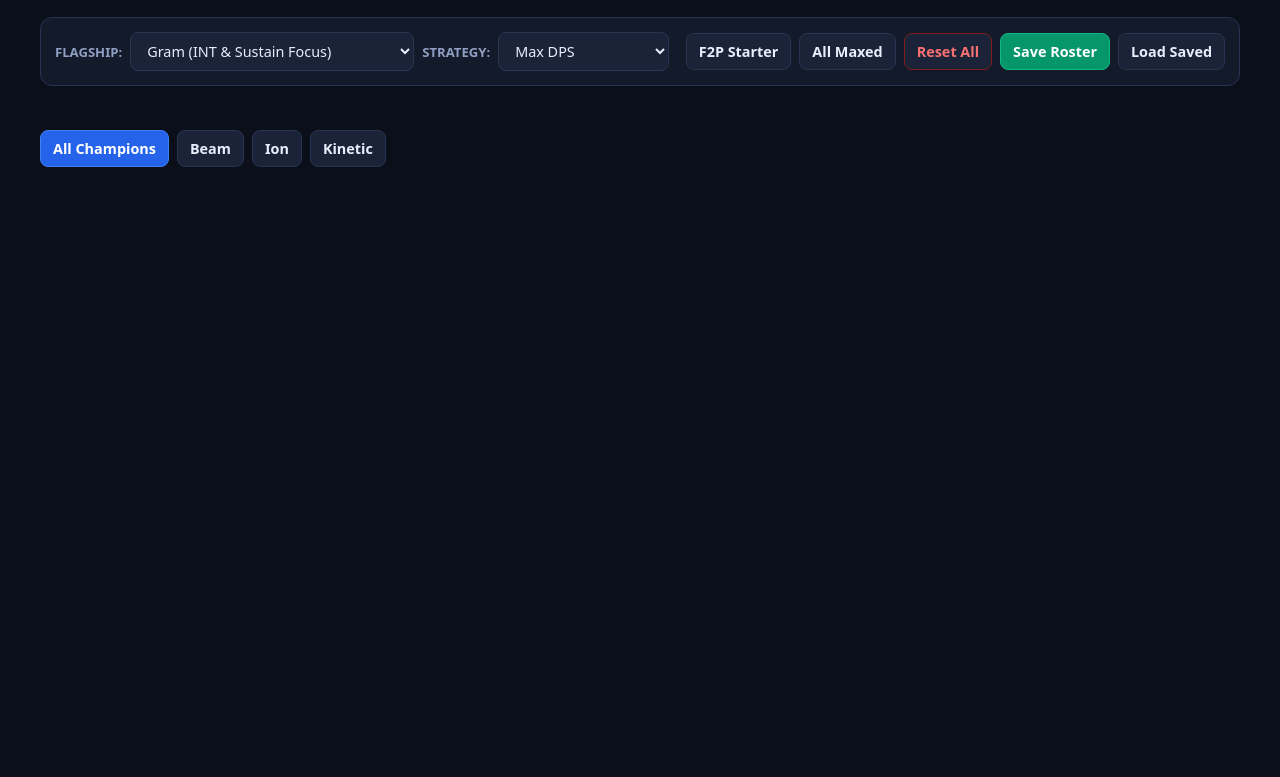
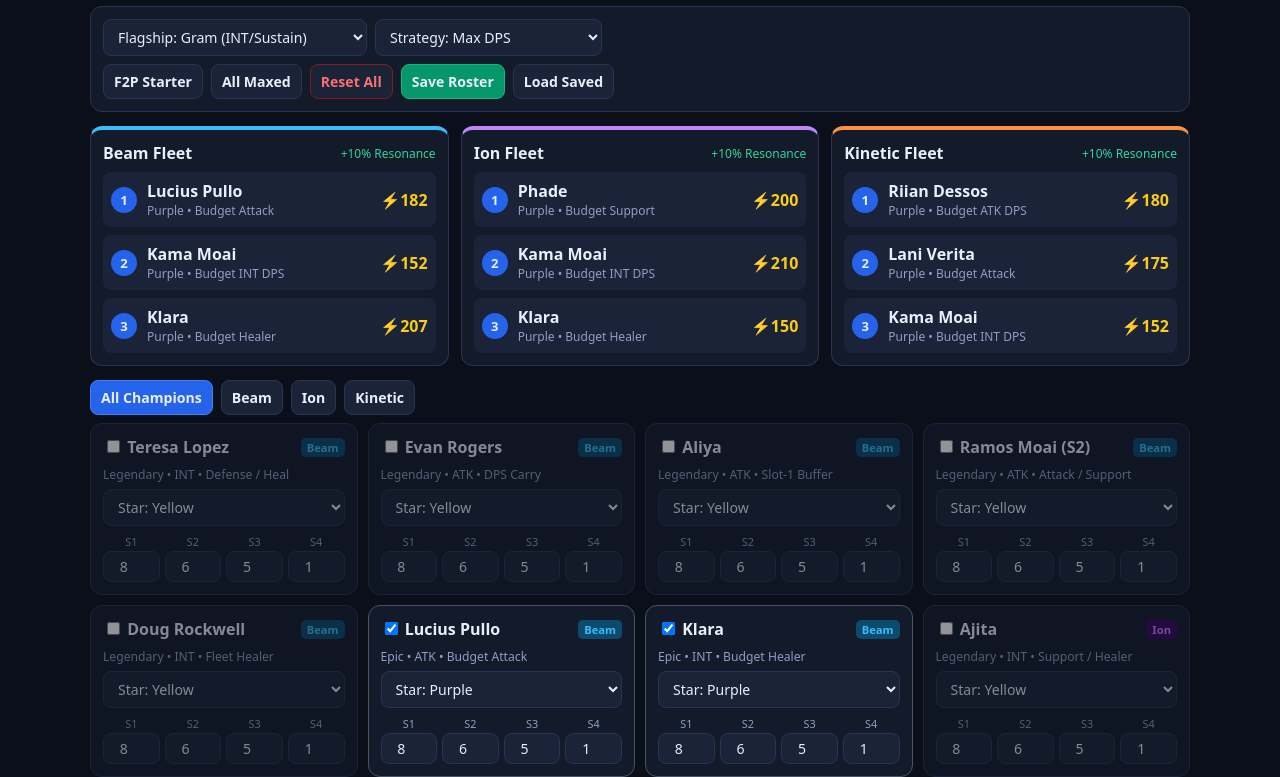
Before and after one commit to TheBansidhe/FGF-fleet-calculator, a plain HTML site: page index.html in a window 1280 px wide. Shown: the part 80-857 px from the top of the page. Before the commit the page ends 800 px from the top, so only its background shows below. Drawn offline with Linux system fonts and the light colour scheme.

Commit message:
Refactor HTML structure and styles for optimization

```diff
--- a/index.html
+++ b/index.html
@@ -1,189 +1,146 @@
 <!DOCTYPE html>
 <html lang="en">
 <head>
-<meta charset="UTF-8" />
-<meta name="viewport" content="width=device-width, initial-scale=1.0" />
-<title>Foundation: Galactic Frontier — Space Fleet Optimizer</title>
+<meta charset="UTF-8"><meta name="viewport" content="width=device-width,initial-scale=1">
+<title>FGF Space Fleet Optimizer</title>
 <style>
-  :root {
-    --bg: #0b0f19;
-    --panel: #131a2a;
-    --panel-2: #1a2338;
-    --border: #283552;
-    --text: #e8eefc;
-    --muted: #8f9ec2;
-    --beam: #38bdf8;
-    --ion: #c084fc;
-    --kinetic: #fb923c;
-    --gold: #facc15;
-    --green: #34d399;
-    --red: #f87171;
-  }
-  * { box-sizing: border-box; font-family: system-ui, -apple-system, Segoe UI, Roboto, sans-serif; }
-  body { margin: 0; background: var(--bg); color: var(--text); padding: 16px; }
-  .container { max-width: 1200px; margin: 0 auto; }
-  header { text-align: center; margin-bottom: 20px; }
-  h1 { margin: 0 0 6px; font-size: 1.6rem; letter-spacing: 0.5px; }
-  .subtitle { color: var(--muted); font-size: 0.92rem; margin: 0; }
-
-  .controls-bar {
-    display: flex; flex-wrap: wrap; gap: 12px; align-items: center; justify-content: space-between;
-    background: var(--panel); border: 1px solid var(--border); border-radius: 12px; padding: 14px; margin-bottom: 20px;
-  }
-  .control-group { display: flex; flex-wrap: wrap; gap: 8px; align-items: center; }
-  label.lbl { font-size: 0.82rem; color: var(--muted); font-weight: 600; text-transform: uppercase; }
-  select, button, input[type="text"], input[type="number"] {
-    background: var(--panel-2); color: var(--text); border: 1px solid var(--border);
-    border-radius: 8px; padding: 8px 12px; font-size: 0.9rem;
-  }
-  button { cursor: pointer; font-weight: 600; transition: 0.15s; }
-  button:hover { border-color: var(--beam); background: #222f4b; }
-  button.primary { background: #2563eb; border-color: #3b82f6; color: #fff; }
-  button.primary:hover { background: #1d4ed8; }
-  button.save-btn { background: #059669; border-color: #10b981; color: #fff; }
-  button.save-btn:hover { background: #047857; }
-  button.danger { border-color: #7f1d1d; color: var(--red); }
-
-  /* Results Section */
-  .results-grid {
-    display: grid; grid-template-columns: repeat(auto-fit, minmax(320px, 1fr)); gap: 16px; margin-bottom: 24px;
-  }
-  .fleet-card {
-    background: var(--panel); border: 1px solid var(--border); border-radius: 12px; padding: 16px;
-    border-top: 4px solid var(--border);
-  }
-  .fleet-card.Beam { border-top-color: var(--beam); }
-  .fleet-card.Ion { border-top-color: var(--ion); }
-  .fleet-card.Kinetic { border-top-color: var(--kinetic); }
-  .fleet-header { display: flex; justify-content: space-between; align-items: center; margin-bottom: 12px; }
-  .fleet-title { font-size: 1.15rem; font-weight: 700; }
-  .res-badge { font-size: 0.78rem; padding: 3px 8px; border-radius: 999px; background: var(--panel-2); color: var(--green); border: 1px solid #1e3a3a; }
-
-  .slot-row {
-    display: flex; align-items: center; gap: 10px; background: var(--panel-2);
-    border: 1px solid var(--border); border-radius: 8px; padding: 10px; margin-bottom: 8px;
-  }
-  .slot-num {
-    width: 28px; height: 28px; border-radius: 50%; background: #2563eb; color: #fff;
-    display: flex; align-items: center; justify-content: center; font-weight: 700; font-size: 0.85rem; flex-shrink: 0;
-  }
-  .slot-info { flex: 1; }
-  .slot-name { font-weight: 700; font-size: 0.95rem; }
-  .slot-meta { font-size: 0.78rem; color: var(--muted); }
-  .slot-score { font-weight: 700; font-size: 0.85rem; color: var(--gold); }
-
-  /* Filter Tabs */
-  .filter-tabs { display: flex; gap: 8px; margin-bottom: 14px; flex-wrap: wrap; }
-  .tab-btn.active { background: #2563eb; border-color: #3b82f6; color: #fff; }
-
-  /* Champions Grid */
-  .champ-grid {
-    display: grid; grid-template-columns: repeat(auto-fill, minmax(270px, 1fr)); gap: 12px;
-  }
-  .champ-card {
-    background: var(--panel); border: 1px solid var(--border); border-radius: 10px; padding: 12px;
-    opacity: 0.55; transition: 0.15s;
-  }
-  .champ-card.owned { opacity: 1; border-color: #475569; box-shadow: 0 4px 14px rgba(0,0,0,0.25); }
-  .champ-top { display: flex; justify-content: space-between; align-items: center; margin-bottom: 8px; }
-  .champ-check { display: flex; align-items: center; gap: 8px; cursor: pointer; font-weight: 700; font-size: 1rem; }
-  .champ-check input { width: 18px; height: 18px; cursor: pointer; }
-  .tag { font-size: 0.72rem; padding: 2px 7px; border-radius: 6px; font-weight: 700; text-transform: uppercase; }
-  .tag.Beam { background: rgba(56,189,248,0.15); color: var(--beam); }
-  .tag.Ion { background: rgba(192,132,252,0.15); color: var(--ion); }
-  .tag.Kinetic { background: rgba(251,146,60,0.15); color: var(--kinetic); }
-  .champ-role { font-size: 0.78rem; color: var(--muted); margin-bottom: 10px; }
-
-  .inputs-row { display: flex; flex-direction: column; gap: 8px; }
-  .star-select { width: 100%; padding: 6px 8px; font-size: 0.85rem; }
-  .skills-grid { display: grid; grid-template-columns: repeat(4, 1fr); gap: 6px; }
-  .skill-box { display: flex; flex-direction: column; align-items: center; }
-  .skill-box span { font-size: 0.68rem; color: var(--muted); margin-bottom: 2px; }
-  .skill-box input { width: 100%; padding: 5px 4px; text-align: center; font-size: 0.85rem; }
-
-  .toast {
-    position: fixed; bottom: 20px; right: 20px; background: #059669; color: #fff;
-    padding: 10px 16px; border-radius: 8px; font-weight: 600; display: none; box-shadow: 0 6px 20px rgba(0,0,0,0.4);
-  }
+*{box-sizing:border-box;font-family:system-ui,sans-serif}
+body{margin:0;background:#0b0f19;color:#e8eefc;padding:14px}
+.wrap{max-width:1100px;margin:auto}
+h1{font-size:1.4rem;text-align:center;margin:0 0 6px}
+.sub{color:#8f9ec2;font-size:.88rem;text-align:center;margin:0 0 16px}
+.bar,.card,.fleet{background:#131a2a;border:1px solid #283552;border-radius:12px;padding:12px;margin-bottom:14px}
+.row{display:flex;flex-wrap:wrap;gap:8px;align-items:center;margin-bottom:8px}
+select,button,input{background:#1a2338;color:#e8eefc;border:1px solid #283552;border-radius:8px;padding:7px 10px;font-size:.88rem}
+button{font-weight:700;cursor:pointer}
+.btn-g{background:#059669;border-color:#10b981}.btn-b{background:#2563eb;border-color:#3b82f6}.btn-r{color:#f87171;border-color:#7f1d1d}
+.fleets{display:grid;grid-template-columns:repeat(auto-fit,minmax(290px,1fr));gap:12px}
+.fleet.Beam{border-top:4px solid #38bdf8}.fleet.Ion{border-top:4px solid #c084fc}.fleet.Kinetic{border-top:4px solid #fb923c}
+.slot{display:flex;align-items:center;gap:10px;background:#1a2338;border-radius:8px;padding:8px;margin-top:8px}
+.num{width:26px;height:26px;border-radius:50%;background:#2563eb;display:flex;align-items:center;justify-content:center;font-weight:700;font-size:.82rem}
+.grid{display:grid;grid-template-columns:repeat(auto-fill,minmax(260px,1fr));gap:10px}
+.card{opacity:.55;margin:0}.card.on{opacity:1;border-color:#475569}
+.tag{font-size:.7rem;padding:2px 6px;border-radius:5px;font-weight:700}
+.Beam .tag,.tag.Beam{background:#0c4a6e;color:#38bdf8}.Ion .tag,.tag.Ion{background:#3b0764;color:#c084fc}.Kinetic .tag,.tag.Kinetic{background:#431407;color:#fb923c}
+.sk{display:grid;grid-template-columns:repeat(4,1fr);gap:5px;margin-top:8px}
+.sk div{text-align:center;font-size:.68rem;color:#8f9ec2}
+.sk input{width:100%;text-align:center;padding:5px 2px;margin-top:2px}
 </style>
 </head>
 <body>
-<div class="container">
-  <header>
+<div class="wrap">
 <h1>Foundation: Galactic Frontier — Space Fleet Optimizer</h1>
-    <p class="subtitle">Check the champions you own, set their Star Tier &amp; 4 Space Skill Levels, and get your optimal Beam, Ion &amp; Kinetic lineups.</p>
-  </header>
-
-  <div class="controls-bar">
-    <div class="control-group">
-      <label class="lbl">Flagship:</label>
-      <select id="flagshipSelect" onchange="calculateFleets()">
-        <option value="Gram">Gram (INT &amp; Sustain Focus)</option>
-        <option value="Opportunity">Opportunity (ATK &amp; Burst Focus)</option>
-        <option value="Demerzel">Demerzel (ATK &amp; PvP Debuff Focus)</option>
-        <option value="Gungnir">Gungnir (Neutral / Base Stats)</option>
+<p class="sub">Check your owned heroes, set Star Tier & 4 Space Skills, and view your optimal lineups.</p>
+<div class="bar">
+  <div class="row">
+    <select id="ship" onchange="calc()">
+      <option value="Gram">Flagship: Gram (INT/Sustain)</option>
+      <option value="Opportunity">Flagship: Opportunity (ATK/Burst)</option>
+      <option value="Demerzel">Flagship: Demerzel (ATK/PvP)</option>
+      <option value="Gungnir">Flagship: Gungnir (Neutral)</option>
     </select>
-
-      <label class="lbl">Strategy:</label>
-      <select id="strategySelect" onchange="calculateFleets()">
-        <option value="dps">Max DPS</option>
-        <option value="sustain">Balanced / Sustain</option>
+    <select id="mode" onchange="calc()">
+      <option value="dps">Strategy: Max DPS</option>
+      <option value="sustain">Strategy: Balanced / Sustain</option>
     </select>
   </div>
-
-    <div class="control-group">
-      <button onclick="applyPreset('f2p')">F2P Starter</button>
-      <button onclick="applyPreset('max')">All Maxed</button>
-      <button class="danger" onclick="applyPreset('reset')">Reset All</button>
-      <button class="save-btn" onclick="saveRoster()">Save Roster</button>
-      <button onclick="loadRoster(true)">Load Saved</button>
+  <div class="row" style="margin:0">
+    <button onclick="preset('f2p')">F2P Starter</button>
+    <button onclick="preset('max')">All Maxed</button>
+    <button class="btn-r" onclick="preset('reset')">Reset All</button>
+    <button class="btn-g" onclick="save()">Save Roster</button>
+    <button onclick="load(1)">Load Saved</button>
   </div>
 </div>
-
-  <!-- Optimal Lineups Output -->
-  <div class="results-grid" id="resultsGrid"></div>
-
-  <!-- Archetype Filter -->
-  <div class="filter-tabs">
-    <button class="tab-btn active" onclick="setFilter('All', this)">All Champions</button>
-    <button class="tab-btn" onclick="setFilter('Beam', this)">Beam</button>
-    <button class="tab-btn" onclick="setFilter('Ion', this)">Ion</button>
-    <button class="tab-btn" onclick="setFilter('Kinetic', this)">Kinetic</button>
+<div class="fleets" id="out"></div>
+<div class="row" id="tabs">
+  <button class="btn-b" onclick="filt('All',this)">All Champions</button>
+  <button onclick="filt('Beam',this)">Beam</button>
+  <button onclick="filt('Ion',this)">Ion</button>
+  <button onclick="filt('Kinetic',this)">Kinetic</button>
 </div>
-
-  <!-- Champions Roster Grid -->
-  <div class="champ-grid" id="champGrid"></div>
+<div class="grid" id="list"></div>
 </div>
-
-<div class="toast" id="toast">Roster saved to your browser!</div>
-
 <script>
-const STAR_TIERS = [
-  { label: "Blue", mult: 1.00 },
-  { label: "Purple", mult: 1.18 },
-  { label: "Yellow", mult: 1.38 },
-  { label: "Orange", mult: 1.62 },
-  { label: "Red (Awakened)", mult: 1.92 },
-  { label: "Rainbow / Prism", mult: 2.25 }
+const STARS=[["Blue",1],["Purple",1.18],["Yellow",1.38],["Orange",1.62],["Red (Awakened)",1.92],["Rainbow",2.25]];
+const DATA=[
+["teresa","Teresa Lopez","Beam","Legendary","INT","Defense / Heal",3,108,35],
+["evan","Evan Rogers","Beam","Legendary","ATK","DPS Carry",3,105,0],
+["aliya","Aliya","Beam","Legendary","ATK","Slot-1 Buffer",1,100,8],
+["ramos","Ramos Moai (S2)","Beam","Legendary","ATK","Attack / Support",2,104,10],
+["doug","Doug Rockwell","Beam","Legendary","INT","Fleet Healer",3,94,32],
+["lucius","Lucius Pullo","Beam","Epic","ATK","Budget Attack",2,74,0],
+["klara","Klara","Beam","Epic","INT","Budget Healer",3,72,22],
+["ajita","Ajita","Ion","Legendary","INT","Support / Healer",1,110,34],
+["lily","Lily","Ion","Legendary","ATK","Primary DPS Carry",3,112,0],
+["jodie","Jodie Béart","Ion","Legendary","ATK","Setup / Buffer",1,102,6],
+["kama","Kama Moai","Ion","Epic","INT","Budget INT DPS",2,76,0],
+["phade","Phade","Ion","Epic","INT","Budget Support",1,70,18],
+["zora","Zora Domini","Kinetic","Legendary","INT","Primary DPS Carry",3,114,5],
+["bee","Killer Bee","Kinetic","Legendary","ATK","DPS / Sustain",2,106,14],
+["eva","Eva von Trier","Kinetic","Legendary","INT","Setup / Debuff",1,104,10],
+["cocoon","Cocoon","Kinetic","Legendary","INT","Defense / Shielder",2,98,36],
+["riian","Riian Dessos","Kinetic","Epic","ATK","Budget ATK DPS",2,73,0],
+["lani","Lani Verita","Kinetic","Epic","ATK","Budget Attack",2,71,0],
+["s2new","S2 New Banner Hero","Kinetic","Legendary","ATK","Custom S2 Slot",2,108,12]
 ];
-
-const CHAMPIONS = [
-  // BEAM
-  { id: "teresa", name: "Teresa Lopez", type: "Beam", rarity: "Legendary", stat: "INT", role: "Defense / Heal", slotPref: 3, basePower: 108, sustainBonus: 35 },
-  { id: "evan", name: "Evan Rogers", type: "Beam", rarity: "Legendary", stat: "ATK", role: "DPS Carry", slotPref: 3, basePower: 105, sustainBonus: 0 },
-  { id: "aliya", name: "Aliya", type: "Beam", rarity: "Legendary", stat: "ATK", role: "Slot-1 Buffer", slotPref: 1, basePower: 100, sustainBonus: 8 },
-  { id: "ramos", name: "Ramos Moai (S2)", type: "Beam", rarity: "Legendary", stat: "ATK", role: "Attack / Support", slotPref: 2, basePower: 104, sustainBonus: 10 },
-  { id: "doug", name: "Doug Rockwell", type: "Beam", rarity: "Legendary", stat: "INT", role: "Fleet Healer", slotPref: 3, basePower: 94, sustainBonus: 32 },
-  { id: "lucius", name: "Lucius Pullo", type: "Beam", rarity: "Epic", stat: "ATK", role: "Budget Attack", slotPref: 2, basePower: 74, sustainBonus: 0 },
-  { id: "klara", name: "Klara", type: "Beam", rarity: "Epic", stat: "INT", role: "Budget Healer", slotPref: 3, basePower: 72, sustainBonus: 22 },
-
-  // ION
-  { id: "ajita", name: "Ajita", type: "Ion", rarity: "Legendary", stat: "INT", role: "Support / Healer / Buffer", slotPref: 1, basePower: 110, sustainBonus: 34 },
-  { id: "lily", name: "Lily", type: "Ion", rarity: "Legendary", stat: "ATK", role: "Primary DPS Carry", slotPref: 3, basePower: 112, sustainBonus: 0 },
-  { id: "jodie", name: "Jodie Béart", type: "Ion", rarity: "Legendary", stat: "ATK", role: "Setup / Buffer", slotPref: 1, basePower: 102, sustainBonus: 6 },
-  { id: "kama", name: "Kama Moai", type: "Ion", rarity: "Epic", stat: "INT", role: "Budget INT DPS", slotPref: 2, basePower: 76, sustainBonus: 0 },
-  { id: "phade", name: "Phade", type: "Ion", rarity: "Epic", stat: "INT", role: "Budget Support", slotPref: 1, basePower: 70, sustainBonus: 18 },
-
-  // KINETIC
-  { id: "zora", name: "Zora Domini", type: "Kinetic", rarity: "Legendary", stat: "INT", role: "Primary DPS Carry", slotPref: 3, basePower: 114, sustainBonus: 5 },
-  { id: "killerbee", name: "Killer Bee", type: "Kinetic", rarity: "Legendary", stat: "ATK", role: "DPS / Self-Sustain", slotPref: 2, basePower: 106, sustainBonus: 14 },
+let st={},cur="All";
+DATA.forEach(c=>st[c[0]]={on:c[3]==="Epic",star:c[3]==="Epic"?1:2,s:[8,6,5,1],ct:c[2]});
+function draw(){
+  const el=document.getElementById("list");el.innerHTML="";
+  DATA.forEach(c=>{
+    const s=st[c[0]],tp=c[0]==="s2new"?s.ct:c[2];
+    if(cur!=="All"&&tp!==cur)return;
+    el.innerHTML+=`<div class="card ${s.on?'on':''}">
+      <div class="row" style="justify-content:space-between">
+        <label style="font-weight:700"><input type="checkbox" ${s.on?'checked':''} onchange="st['${c[0]}'].on=this.checked;draw();calc()"> ${c[1]}</label>
+        <span class="tag ${tp}">${tp}</span>
+      </div>
+      <div style="font-size:.76rem;color:#8f9ec2;margin-bottom:6px">${c[3]} • ${c[4]} • ${c[5]}</div>
+      ${c[0]==="s2new"?`<select style="width:100%;margin-bottom:6px" onchange="st.s2new.ct=this.value;draw();calc()">
+        <option ${s.ct==="Beam"?"selected":""}>Beam</option><option ${s.ct==="Ion"?"selected":""}>Ion</option><option ${s.ct==="Kinetic"?"selected":""}>Kinetic</option>
+      </select>`:""}
+      <select style="width:100%" onchange="st['${c[0]}'].star=+this.value;calc()">
+        ${STARS.map((x,i)=>`<option value="${i}" ${s.star===i?'selected':''}>Star: ${x[0]}</option>`).join("")}
+      </select>
+      <div class="sk">${[0,1,2,3].map(i=>`<div>S${i+1}<input type="number" min="0" max="20" value="${s.s[i]}" onchange="st['${c[0]}'].s[${i}]=+this.value;calc()"></div>`).join("")}</div>
+    </div>`;
+  });
+}
+function calc(){
+  const ship=document.getElementById("ship").value,mode=document.getElementById("mode").value,out=document.getElementById("out");
+  out.innerHTML="";
+  ["Beam","Ion","Kinetic"].forEach(tp=>{
+    const pick=DATA.map(c=>{
+      const s=st[c[0]],ctp=c[0]==="s2new"?s.ct:c[2];
+      if(!s.on)return null;
+      const sk=1+(s.s[0]*.45+s.s[1]*.25+s.s[2]*.18+(s.star>=4?s.s[3]:s.s[3]*.35)*.12)*.085;
+      let sc=c[7]*STARS[s.star][1]*sk+(mode==="sustain"?c[8]*STARS[s.star][1]:c[8]*.25);
+      if(ship==="Gram"&&c[4]==="INT")sc*=1.12;
+      if((ship==="Opportunity"||ship==="Demerzel")&&c[4]==="ATK")sc*=1.12;
+      if(ctp===tp)sc*=1.38;
+      return{c,tp:ctp,sc:Math.round(sc)};
+    }).filter(Boolean).sort((a,b)=>b.sc-a.sc).slice(0,3).sort((a,b)=>a.c[6]-b.c[6]);
+    const m=pick.filter(x=>x.tp===tp).length;
+    out.innerHTML+=`<div class="fleet ${tp}">
+      <div class="row" style="justify-content:space-between;margin:0">
+        <b>${tp} Fleet</b><span style="font-size:.75rem;color:#34d399">${m===3?"+20% Resonance":m===2?"+10% Resonance":"0% Resonance"}</span>
+      </div>
+      ${pick.length?pick.map((x,i)=>`<div class="slot"><div class="num">${i+1}</div><div style="flex:1"><b>${x.c[1]}</b><div style="font-size:.75rem;color:#8f9ec2">${STARS[st[x.c[0]].star][0]} • ${x.c[5]}</div></div><b style="color:#facc15">⚡${x.sc}</b></div>`).join(""):`<p style="font-size:.82rem;color:#8f9ec2">Select owned heroes below.</p>`}
+    </div>`;
+  });
+}
+function filt(t,b){cur=t;document.querySelectorAll("#tabs button").forEach(x=>x.className="");b.className="btn-b";draw();}
+function preset(p){
+  DATA.forEach(c=>{
+    if(p==="reset")st[c[0]].on=false;
+    if(p==="f2p"){st[c[0]].on=c[3]==="Epic";st[c[0]].star=2;st[c[0]].s=[10,8,8,1];}
+    if(p==="max"){st[c[0]].on=c[0]!=="s2new";st[c[0]].star=5;st[c[0]].s=[15,15,15,15];}
+  });draw();calc();
+}
+function save(){localStorage.setItem("fgf_opt",JSON.stringify({st,ship:ship.value,mode:mode.value}));alert("Roster Saved!");}
+function load(n){const d=JSON.parse(localStorage.getItem("fgf_opt")||"null");if(!d)return;st=d.st;ship.value=d.ship;mode.value=d.mode;draw();calc();if(n)alert("Roster Loaded!");}
+load(0);draw();calc();
+</script>
+</body>
+</html>
```
Lines whose indentation alone changed are shown as unchanged.
